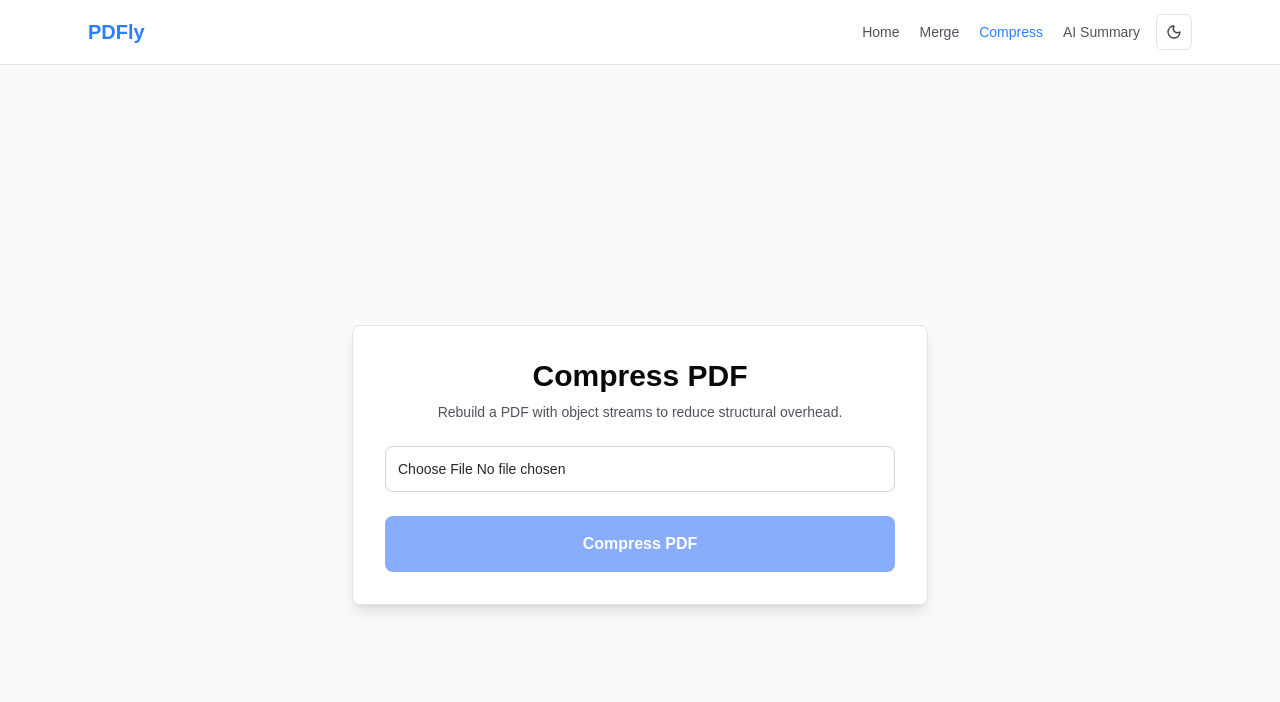
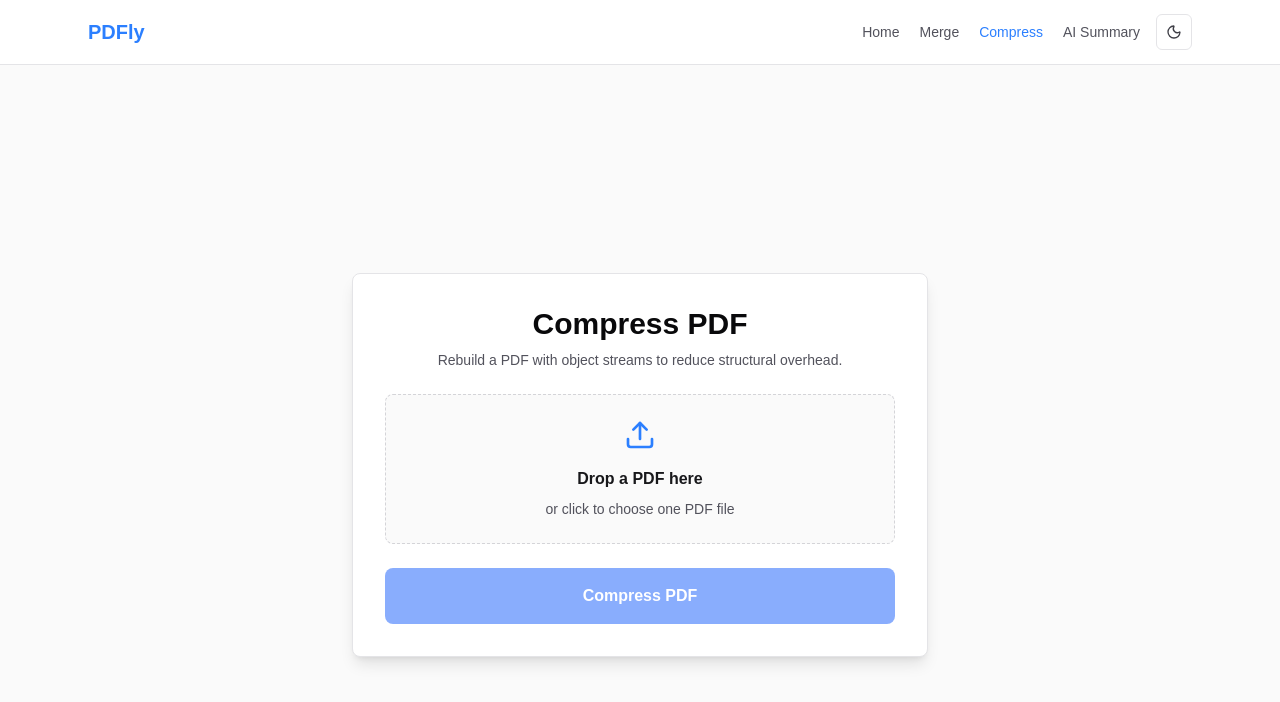
Before and after one commit to eliffisik/pdfly-tools, a Next.js app: page /tools/compress in a window 1280 px wide. Shown: the top 702 px of the page. Built offline with nearby package versions, Linux system fonts and the light colour scheme.

Commit message:
Add drag and drop PDF upload

```diff
--- /dev/null
+++ b/app/components/FileDropzone.tsx
@@ -0,0 +1,81 @@
+"use client";
+
+import { Upload } from "lucide-react";
+import { useRef, useState } from "react";
+
+type FileDropzoneProps = {
+  label: string;
+  helperText: string;
+  multiple?: boolean;
+  disabled?: boolean;
+  onFilesSelected: (files: File[]) => void;
+};
+
+export default function FileDropzone({
+  label,
+  helperText,
+  multiple = false,
+  disabled = false,
+  onFilesSelected,
+}: FileDropzoneProps) {
+  const [isDragging, setIsDragging] = useState(false);
+  const inputRef = useRef<HTMLInputElement | null>(null);
+
+  const selectFiles = (fileList: FileList | null) => {
+    if (!fileList || disabled) return;
+
+    const files = Array.from(fileList);
+    onFilesSelected(multiple ? files : files.slice(0, 1));
+
+    if (inputRef.current) {
+      inputRef.current.value = "";
+    }
+  };
+
+  const handleDrop = (event: React.DragEvent<HTMLDivElement>) => {
+    event.preventDefault();
+    setIsDragging(false);
+    selectFiles(event.dataTransfer.files);
+  };
+
+  return (
+    <div
+      onDragOver={(event) => {
+        event.preventDefault();
+        if (!disabled) setIsDragging(true);
+      }}
+      onDragLeave={() => setIsDragging(false)}
+      onDrop={handleDrop}
+      className={`rounded-lg border border-dashed p-6 text-center transition ${
+        isDragging
+          ? "border-blue-500 bg-blue-50 dark:bg-blue-950/30"
+          : "border-zinc-300 bg-zinc-50 dark:border-zinc-700 dark:bg-zinc-950"
+      } ${disabled ? "cursor-not-allowed opacity-60" : "cursor-pointer"}`}
+      role="button"
+      tabIndex={disabled ? -1 : 0}
+      onClick={() => inputRef.current?.click()}
+      onKeyDown={(event) => {
+        if (event.key === "Enter" || event.key === " ") {
+          event.preventDefault();
+          inputRef.current?.click();
+        }
+      }}
+    >
+      <input
+        ref={inputRef}
+        type="file"
+        accept="application/pdf,.pdf"
+        multiple={multiple}
+        disabled={disabled}
+        onChange={(event) => selectFiles(event.target.files)}
+        className="hidden"
+      />
+
+      <Upload className="mx-auto mb-4 h-8 w-8 text-blue-500" />
+      <p className="font-semibold text-zinc-900 dark:text-white">{label}</p>
+      <p className="mt-2 text-sm text-zinc-600 dark:text-zinc-400">
+        {helperText}
+      </p>
+    </div>
+  );
+}
--- /dev/null
+++ b/app/components/SelectedFileRow.tsx
@@ -0,0 +1,51 @@
+"use client";
+
+import { FileText, X } from "lucide-react";
+
+type SelectedFileRowProps = {
+  file: File;
+  onRemove: () => void;
+};
+
+function formatFileSize(bytes: number) {
+  if (bytes < 1024) return `${bytes} B`;
+
+  const units = ["KB", "MB", "GB"];
+  let size = bytes / 1024;
+  let unitIndex = 0;
+
+  while (size >= 1024 && unitIndex < units.length - 1) {
+    size /= 1024;
+    unitIndex += 1;
+  }
+
+  return `${size.toFixed(size >= 10 ? 0 : 1)} ${units[unitIndex]}`;
+}
+
+export default function SelectedFileRow({
+  file,
+  onRemove,
+}: SelectedFileRowProps) {
+  return (
+    <div className="flex items-center justify-between gap-3 rounded-lg border border-zinc-200 bg-zinc-50 px-4 py-3 dark:border-zinc-800 dark:bg-zinc-950">
+      <span className="flex min-w-0 items-center gap-2 text-sm text-zinc-800 dark:text-zinc-200">
+        <FileText className="h-4 w-4 shrink-0 text-blue-400" />
+        <span className="min-w-0">
+          <span className="block truncate">{file.name}</span>
+          <span className="block text-xs text-zinc-500 dark:text-zinc-500">
+            {formatFileSize(file.size)}
+          </span>
+        </span>
+      </span>
+
+      <button
+        type="button"
+        onClick={onRemove}
+        className="rounded-md p-1 text-zinc-500 transition hover:bg-zinc-200 hover:text-red-600 dark:text-zinc-400 dark:hover:bg-zinc-800 dark:hover:text-red-300"
+        aria-label={`Remove ${file.name}`}
+      >
+        <X className="h-4 w-4" />
+      </button>
+    </div>
+  );
+}
--- a/app/tools/ai-summary/page.tsx
+++ b/app/tools/ai-summary/page.tsx
@@ -1,7 +1,8 @@
 "use client";
 
-import { FileText, X } from "lucide-react";
-import { useRef, useState } from "react";
+import FileDropzone from "@/app/components/FileDropzone";
+import SelectedFileRow from "@/app/components/SelectedFileRow";
+import { useState } from "react";
 
 function getErrorMessage(error: unknown) {
   return error instanceof Error ? error.message : "Something went wrong.";
@@ -12,11 +13,9 @@ export default function AISummaryPage() {
   const [loading, setLoading] = useState(false);
   const [summary, setSummary] = useState("");
   const [error, setError] = useState("");
-  const fileInputRef = useRef<HTMLInputElement | null>(null);
 
-  const handleFileChange = (event: React.ChangeEvent<HTMLInputElement>) => {
-    if (!event.target.files) return;
-    setFile(event.target.files[0] || null);
+  const handleFilesSelected = (selectedFiles: File[]) => {
+    setFile(selectedFiles[0] || null);
     setSummary("");
     setError("");
   };
@@ -25,7 +24,6 @@ export default function AISummaryPage() {
     setFile(null);
     setSummary("");
     setError("");
-    if (fileInputRef.current) fileInputRef.current.value = "";
   };
 
   const handleSummary = async () => {
@@ -68,28 +66,16 @@ export default function AISummaryPage() {
           Upload a text-based PDF and turn it into a concise summary.
         </p>
 
-        <input
-          ref={fileInputRef}
-          type="file"
-          accept="application/pdf,.pdf"
-          onChange={handleFileChange}
-          className="w-full rounded-lg border border-zinc-300 bg-white p-3 text-sm text-zinc-800 dark:border-zinc-700 dark:bg-zinc-950 dark:text-zinc-200"
+        <FileDropzone
+          label="Drop a PDF here"
+          helperText="or click to choose one text-based PDF"
+          disabled={loading}
+          onFilesSelected={handleFilesSelected}
         />
 
         {file && (
-          <div className="mt-4 flex items-center justify-between gap-3 rounded-lg border border-zinc-200 bg-zinc-50 px-4 py-3 dark:border-zinc-800 dark:bg-zinc-950">
-            <span className="flex min-w-0 items-center gap-2 text-sm text-zinc-800 dark:text-zinc-200">
-              <FileText className="h-4 w-4 shrink-0 text-blue-400" />
-              <span className="truncate">{file.name}</span>
-            </span>
-            <button
-              type="button"
-              onClick={clearFile}
-              className="rounded-md p-1 text-zinc-500 transition hover:bg-zinc-200 hover:text-red-600 dark:text-zinc-400 dark:hover:bg-zinc-800 dark:hover:text-red-300"
-              aria-label={`Remove ${file.name}`}
-            >
-              <X className="h-4 w-4" />
-            </button>
+          <div className="mt-4">
+            <SelectedFileRow file={file} onRemove={clearFile} />
           </div>
         )}
 
--- a/app/tools/compress/page.tsx
+++ b/app/tools/compress/page.tsx
@@ -1,7 +1,8 @@
 "use client";
 
-import { FileText, X } from "lucide-react";
-import { useRef, useState } from "react";
+import FileDropzone from "@/app/components/FileDropzone";
+import SelectedFileRow from "@/app/components/SelectedFileRow";
+import { useState } from "react";
 
 function getErrorMessage(error: unknown) {
   return error instanceof Error ? error.message : "Something went wrong.";
@@ -12,11 +13,9 @@ export default function CompressPage() {
   const [loading, setLoading] = useState(false);
   const [compressedUrl, setCompressedUrl] = useState("");
   const [error, setError] = useState("");
-  const fileInputRef = useRef<HTMLInputElement | null>(null);
 
-  const handleFileChange = (event: React.ChangeEvent<HTMLInputElement>) => {
-    if (!event.target.files) return;
-    setFile(event.target.files[0] || null);
+  const handleFilesSelected = (selectedFiles: File[]) => {
+    setFile(selectedFiles[0] || null);
     setCompressedUrl("");
     setError("");
   };
@@ -25,7 +24,6 @@ export default function CompressPage() {
     setFile(null);
     setCompressedUrl("");
     setError("");
-    if (fileInputRef.current) fileInputRef.current.value = "";
   };
 
   const handleCompress = async () => {
@@ -68,28 +66,16 @@ export default function CompressPage() {
           Rebuild a PDF with object streams to reduce structural overhead.
         </p>
 
-        <input
-          ref={fileInputRef}
-          type="file"
-          accept="application/pdf,.pdf"
-          onChange={handleFileChange}
-          className="w-full rounded-lg border border-zinc-300 bg-white p-3 text-sm text-zinc-800 dark:border-zinc-700 dark:bg-zinc-950 dark:text-zinc-200"
+        <FileDropzone
+          label="Drop a PDF here"
+          helperText="or click to choose one PDF file"
+          disabled={loading}
+          onFilesSelected={handleFilesSelected}
         />
 
         {file && (
-          <div className="mt-4 flex items-center justify-between gap-3 rounded-lg border border-zinc-200 bg-zinc-50 px-4 py-3 dark:border-zinc-800 dark:bg-zinc-950">
-            <span className="flex min-w-0 items-center gap-2 text-sm text-zinc-800 dark:text-zinc-200">
-              <FileText className="h-4 w-4 shrink-0 text-blue-400" />
-              <span className="truncate">{file.name}</span>
-            </span>
-            <button
-              type="button"
-              onClick={clearFile}
-              className="rounded-md p-1 text-zinc-500 transition hover:bg-zinc-200 hover:text-red-600 dark:text-zinc-400 dark:hover:bg-zinc-800 dark:hover:text-red-300"
-              aria-label={`Remove ${file.name}`}
-            >
-              <X className="h-4 w-4" />
-            </button>
+          <div className="mt-4">
+            <SelectedFileRow file={file} onRemove={clearFile} />
           </div>
         )}
 
--- a/app/tools/merge/page.tsx
+++ b/app/tools/merge/page.tsx
@@ -1,7 +1,8 @@
 "use client";
 
-import { FileText, X } from "lucide-react";
-import { useRef, useState } from "react";
+import FileDropzone from "@/app/components/FileDropzone";
+import SelectedFileRow from "@/app/components/SelectedFileRow";
+import { useState } from "react";
 
 function getErrorMessage(error: unknown) {
   return error instanceof Error ? error.message : "Something went wrong.";
@@ -12,11 +13,9 @@ export default function MergePage() {
   const [loading, setLoading] = useState(false);
   const [mergedPdfUrl, setMergedPdfUrl] = useState("");
   const [error, setError] = useState("");
-  const fileInputRef = useRef<HTMLInputElement | null>(null);
 
-  const handleFileChange = (event: React.ChangeEvent<HTMLInputElement>) => {
-    if (!event.target.files) return;
-    setFiles(Array.from(event.target.files));
+  const handleFilesSelected = (selectedFiles: File[]) => {
+    setFiles(selectedFiles);
     setMergedPdfUrl("");
     setError("");
   };
@@ -26,10 +25,6 @@ export default function MergePage() {
     setFiles(updatedFiles);
     setMergedPdfUrl("");
     setError("");
-
-    if (updatedFiles.length === 0 && fileInputRef.current) {
-      fileInputRef.current.value = "";
-    }
   };
 
   const handleMerge = async () => {
@@ -72,13 +67,12 @@ export default function MergePage() {
           Upload at least two PDFs and combine them in the selected order.
         </p>
 
-        <input
-          ref={fileInputRef}
-          type="file"
-          accept="application/pdf,.pdf"
+        <FileDropzone
+          label="Drop PDFs here"
+          helperText="or click to choose multiple PDF files"
           multiple
-          onChange={handleFileChange}
-          className="w-full rounded-lg border border-zinc-300 bg-white p-3 text-sm text-zinc-800 dark:border-zinc-700 dark:bg-zinc-950 dark:text-zinc-200"
+          disabled={loading}
+          onFilesSelected={handleFilesSelected}
         />
 
         {files.length > 0 && (
@@ -88,24 +82,11 @@ export default function MergePage() {
             </p>
 
             {files.map((file, index) => (
-              <div
+              <SelectedFileRow
                 key={`${file.name}-${file.lastModified}`}
-                className="flex items-center justify-between gap-3 rounded-lg border border-zinc-200 bg-zinc-50 px-4 py-3 dark:border-zinc-800 dark:bg-zinc-950"
-              >
-                <span className="flex min-w-0 items-center gap-2 text-sm text-zinc-800 dark:text-zinc-200">
-                  <FileText className="h-4 w-4 shrink-0 text-blue-400" />
-                  <span className="truncate">{file.name}</span>
-                </span>
-
-                <button
-                  type="button"
-                  onClick={() => removeFile(index)}
-                  className="rounded-md p-1 text-zinc-500 transition hover:bg-zinc-200 hover:text-red-600 dark:text-zinc-400 dark:hover:bg-zinc-800 dark:hover:text-red-300"
-                  aria-label={`Remove ${file.name}`}
-                >
-                  <X className="h-4 w-4" />
-                </button>
-              </div>
+                file={file}
+                onRemove={() => removeFile(index)}
+              />
             ))}
           </div>
         )}
```
